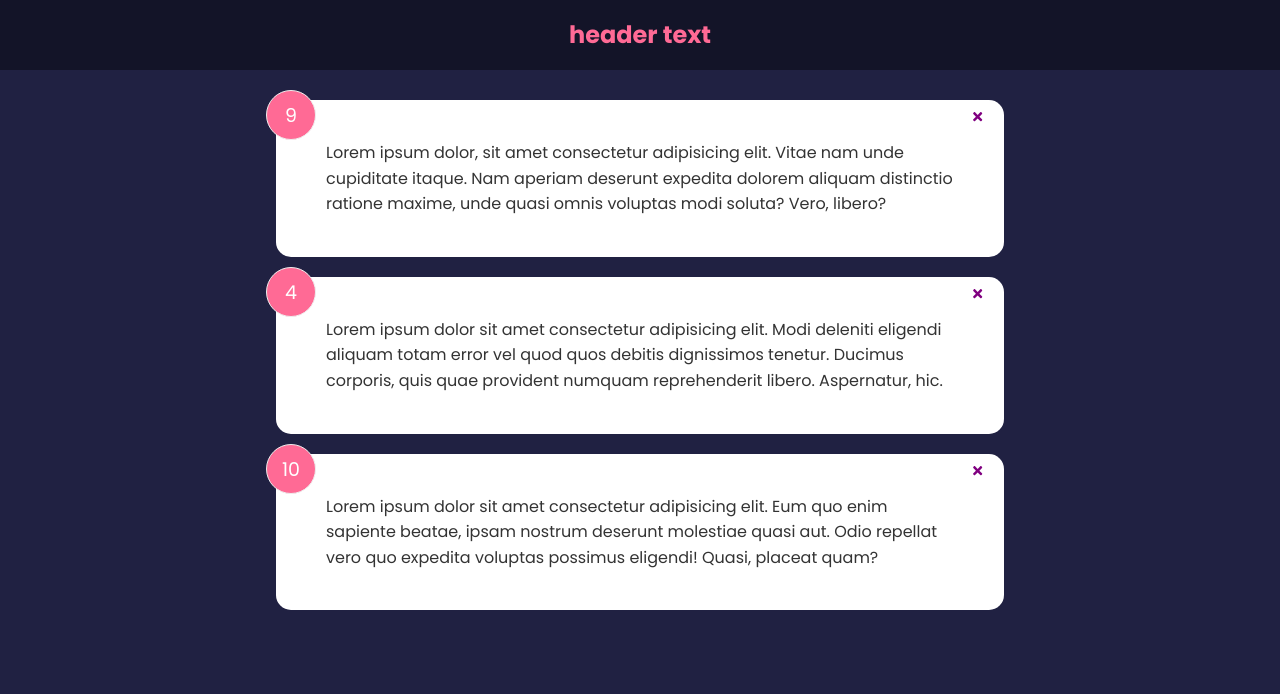
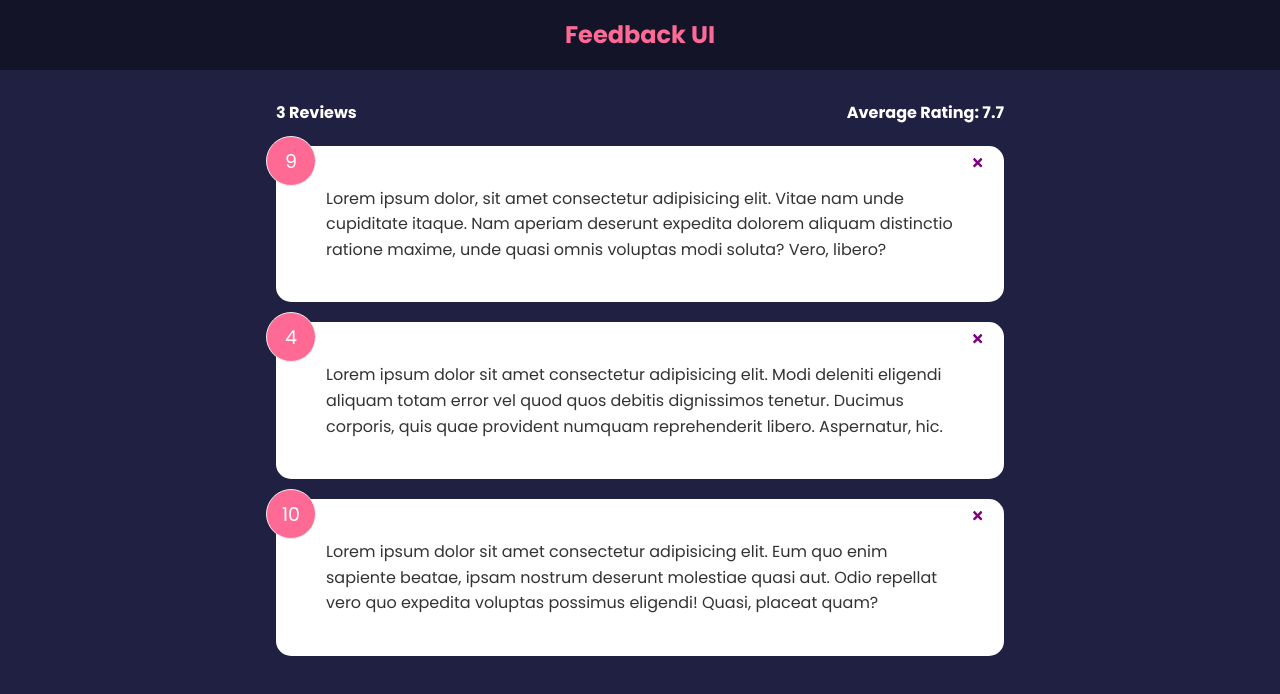
Before and after one commit to sergeyzalunin/react-feedback-app, a React (Create React App) app: page / in a window 1280 px wide. Shown: the top 694 px of the page. Built offline with nearby package versions, Linux system fonts and the light colour scheme.

Commit message:
add feedback stats

```diff
--- a/src/App.js
+++ b/src/App.js
@@ -1,7 +1,8 @@
-import { useState } from 'react';
-import Header from "./components/Header";
+import { useState } from 'react'
+import Header from "./components/Header"
 import FeedBackList from './components/FeedBackList'
-import FeedBackData from './data/FeedBackData';
+import FeedBackData from './data/FeedBackData'
+import FeedBackStats from './components/FeedBackStats'
 
 function App() {
     const [feedback, setFeedback] = useState(FeedBackData)
@@ -14,9 +15,9 @@
 
     return (
         <>
-            <Header text='header text'/>
-
+            <Header />
             <div className="container">
+                <FeedBackStats feedback={feedback} />
                 <FeedBackList feedback={feedback} handleDelete={deleteFeedback}/>
             </div>
         </>
--- /dev/null
+++ b/src/components/FeedBackStats.jsx
@@ -0,0 +1,20 @@
+import PropTypes from 'prop-types'
+
+function FeedBackStats({ feedback }) {
+  let average = feedback.reduce((acc, cur) => {
+    return acc + cur.rating
+  }, 0) / feedback.length
+
+  average = average.toFixed(1).replace(/[.,]0$/, '')
+
+  return <div className='feedback-stats'>
+    <h4>{feedback.length} Reviews</h4>
+    <h4>Average Rating: { isNaN(average) ? 0 : average }</h4>
+  </div>
+}
+
+FeedBackStats.propTypes = {
+  feedback: PropTypes.array.isRequired,
+}
+
+export default FeedBackStats
```
